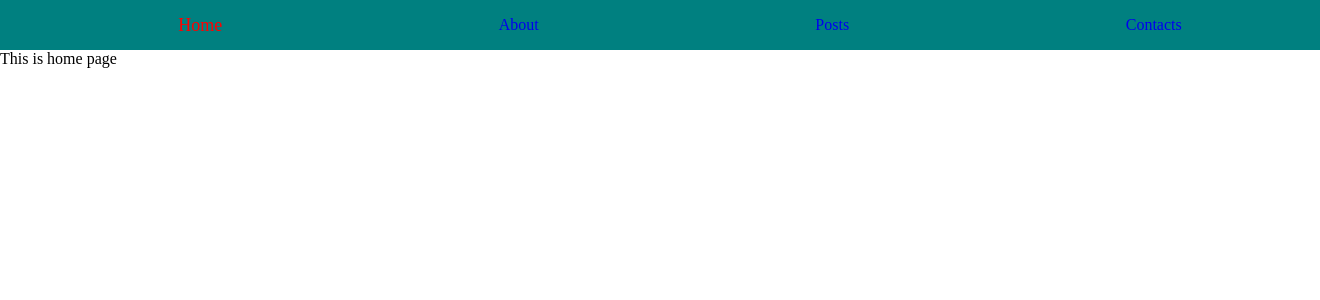
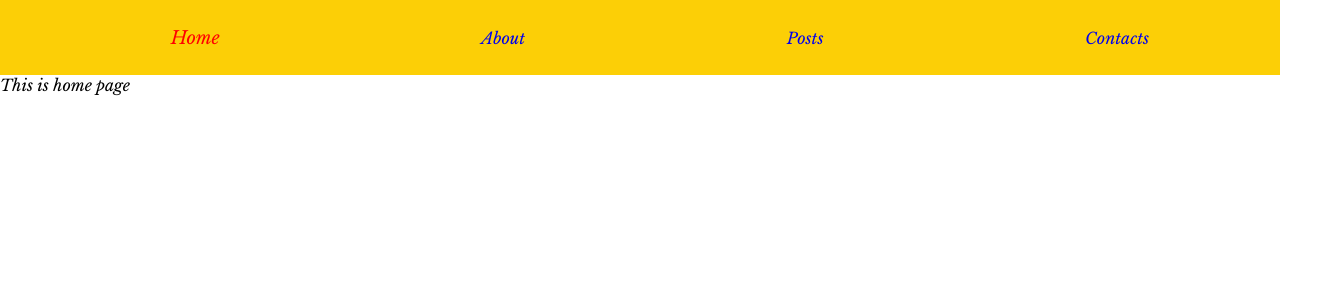
Before and after one commit to Erjankydyrov/router-example, a React (Create React App) app: page / in a window 1280 px wide. Shown: the top 300 px of the page, 1320 px wide, since content can reach past the window. Built offline with nearby package versions, Linux system fonts and the light colour scheme.

Commit message:
added new styles for App.css

```diff
--- a/src/App.css
+++ b/src/App.css
@@ -1,14 +1,22 @@
+@import url('https://fonts.googleapis.com/css2?family=Libre+Baskerville:ital@1&display=swap');
+
+* {
+  box-sizing: border-box;
+}
+
 html, body {
   margin: 0;
+  font-family: 'Libre Baskerville', serif;
 }
+
 .App .ulNav {
   display: flex;
   justify-content: space-around;
   align-items: center;
   margin: 0;
   width: 100%;
-  min-height: 50px;
-  background-color: teal;
+  min-height: 75px;
+  background-color: rgb(252, 207, 6);
 }
 .App .ulNav li {
   list-style-type: none;
```
